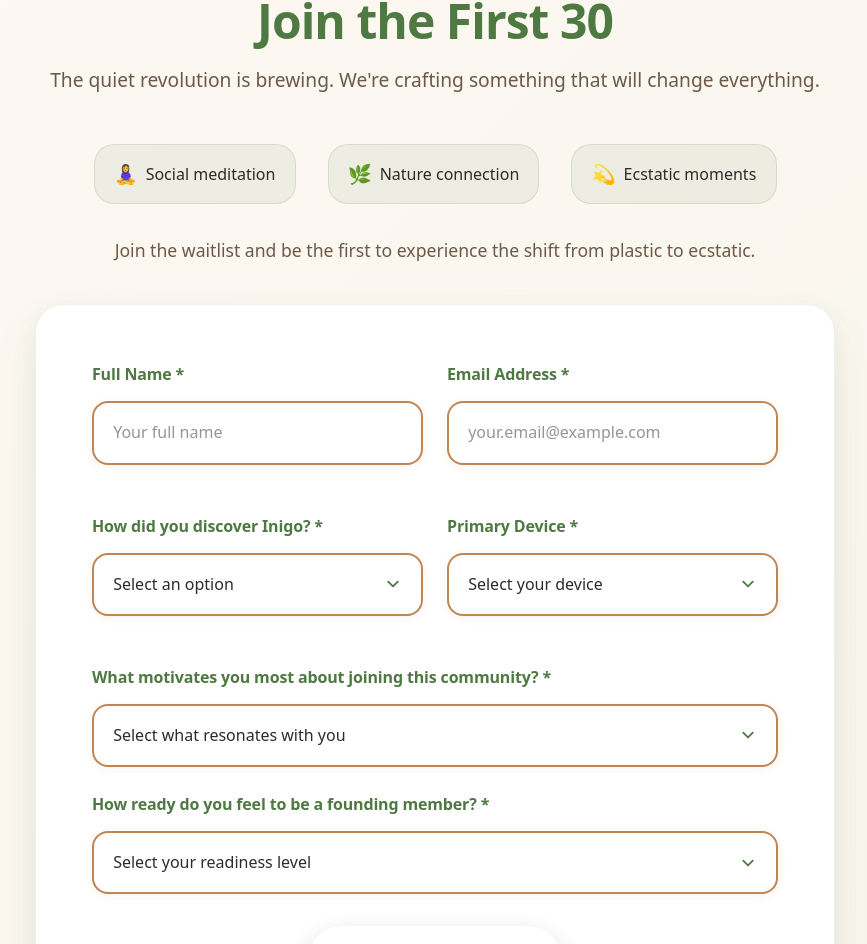
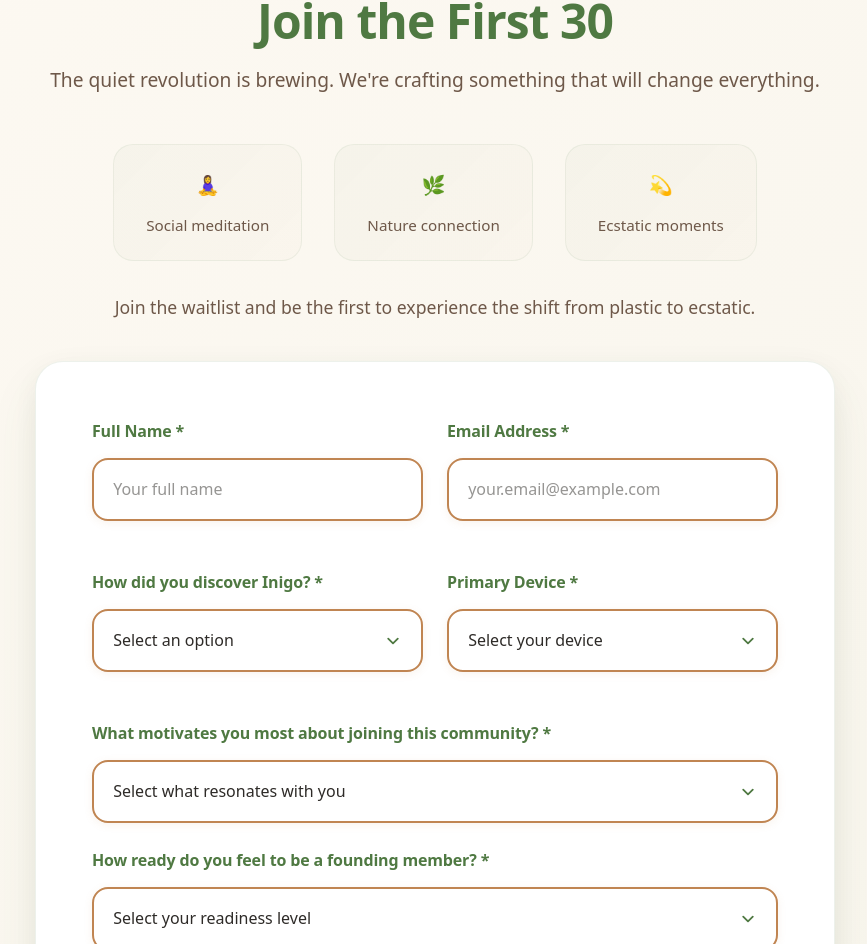
Before and after one commit to Gadasson/Inigo-Website, a Next.js app: page / in a window 1280 px wide. Shown: the part 5846-6790 px from the top of the page, without its empty margins (205-1072 px from the left). Built offline with nearby package versions, Linux system fonts and the light colour scheme.

Commit message:
fix: redesign feature items to look descriptive not button-like - vertical layout, softer styling, no hover effects

```diff
--- a/src/app/globals.css
+++ b/src/app/globals.css
@@ -547,23 +547,32 @@
 
 .early-access-features .feature-item {
   display: flex;
+  flex-direction: column;
   align-items: center;
-  gap: 0.5rem;
-  background: rgba(79, 121, 66, 0.08);
-  padding: 0.8rem 1.2rem;
+  gap: 0.8rem;
+  background: linear-gradient(135deg, rgba(79, 121, 66, 0.03), rgba(192, 133, 82, 0.02));
+  padding: 1.5rem 2rem;
   border-radius: 20px;
-  border: 1px solid rgba(79, 121, 66, 0.15);
+  border: 1px solid rgba(79, 133, 82, 0.08);
+  text-align: center;
   transition: all 0.3s ease;
 }
 
 .early-access-features .feature-item:hover {
-  background: rgba(79, 121, 66, 0.12);
-  border-color: rgba(79, 121, 66, 0.25);
-  transform: translateY(-2px);
+  background: linear-gradient(135deg, rgba(79, 121, 66, 0.06), rgba(192, 133, 82, 0.04));
+  border-color: rgba(79, 133, 82, 0.12);
+  transform: none;
 }
 
 .early-access-features .feature-icon {
   font-size: 1.2rem;
+}
+
+.feature-text {
+  font-size: 0.95rem;
+  color: var(--earth-brown);
+  font-weight: 500;
+  line-height: 1.4;
 }
 
 .early-access-cta {
--- a/src/app/page.tsx
+++ b/src/app/page.tsx
@@ -322,15 +322,15 @@
           <div className="early-access-features">
             <div className="feature-item">
               <span className="feature-icon">🧘‍♀️</span>
-              <span>Social meditation</span>
+              <span className="feature-text">Social meditation</span>
             </div>
             <div className="feature-item">
               <span className="feature-icon">🌿</span>
-              <span>Nature connection</span>
+              <span className="feature-text">Nature connection</span>
             </div>
             <div className="feature-item">
               <span className="feature-icon">💫</span>
-              <span>Ecstatic moments</span>
+              <span className="feature-text">Ecstatic moments</span>
             </div>
           </div>
 
```
